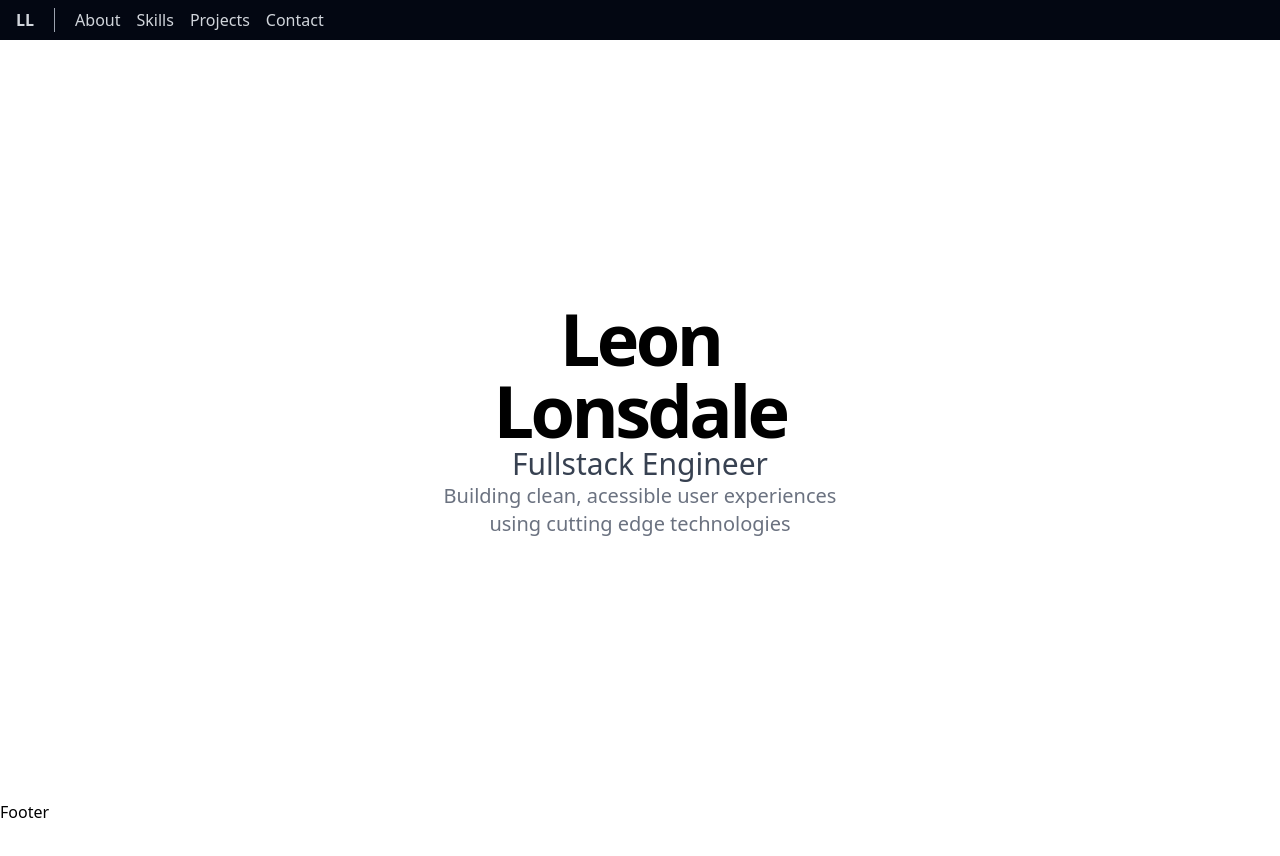
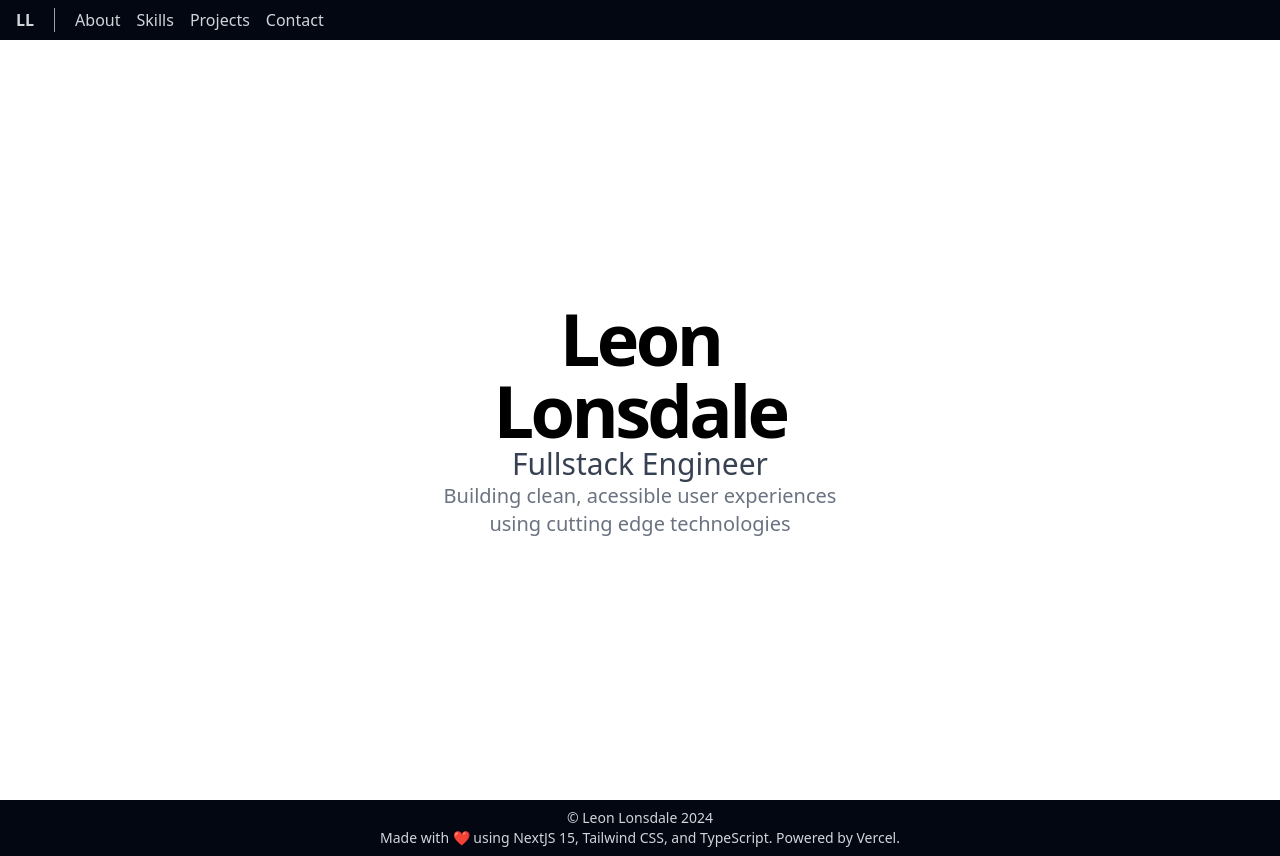
Before and after one commit to ionztorm/portfolio-v2, a Next.js app: page / in a window 1280 px wide. Before the commit the page ends 824 px from the top, so only its background shows below. Built offline with nearby package versions, Linux system fonts and the light colour scheme.

Commit message:
setup basic footer

```diff
--- a/src/app/page.tsx
+++ b/src/app/page.tsx
@@ -1,3 +1,4 @@
+import { Footer } from "@/components/layout/footer";
 import { Header } from "@/components/layout/header";
 import { Main } from "@/components/layout/main";
 
@@ -6,7 +7,7 @@ export default function Home() {
     <>
       <Header />
       <Main />
-      <footer>Footer</footer>
+      <Footer />
     </>
   );
 }
--- a/src/components/layout/footer.tsx
+++ b/src/components/layout/footer.tsx
@@ -0,0 +1,30 @@
+import { Container } from "@/components/utility/container";
+
+export const Footer = () => {
+  return (
+    <footer
+      className="
+            sticky top-0 left-0
+            py-2
+            backdrop-blur-md
+            flex items-center
+            bg-gray-950
+            text-gray-300 text-sm
+        "
+    >
+      <Container
+        className="
+          w-full max-w-7xl
+          flex flex-col items-center justify-center
+          px-4
+        "
+      >
+        <p>&copy; Leon Lonsdale 2024</p>
+        <p>
+          Made with ❤️ using NextJS 15, Tailwind CSS, and TypeScript. Powered by
+          Vercel.
+        </p>
+      </Container>
+    </footer>
+  );
+};
```
